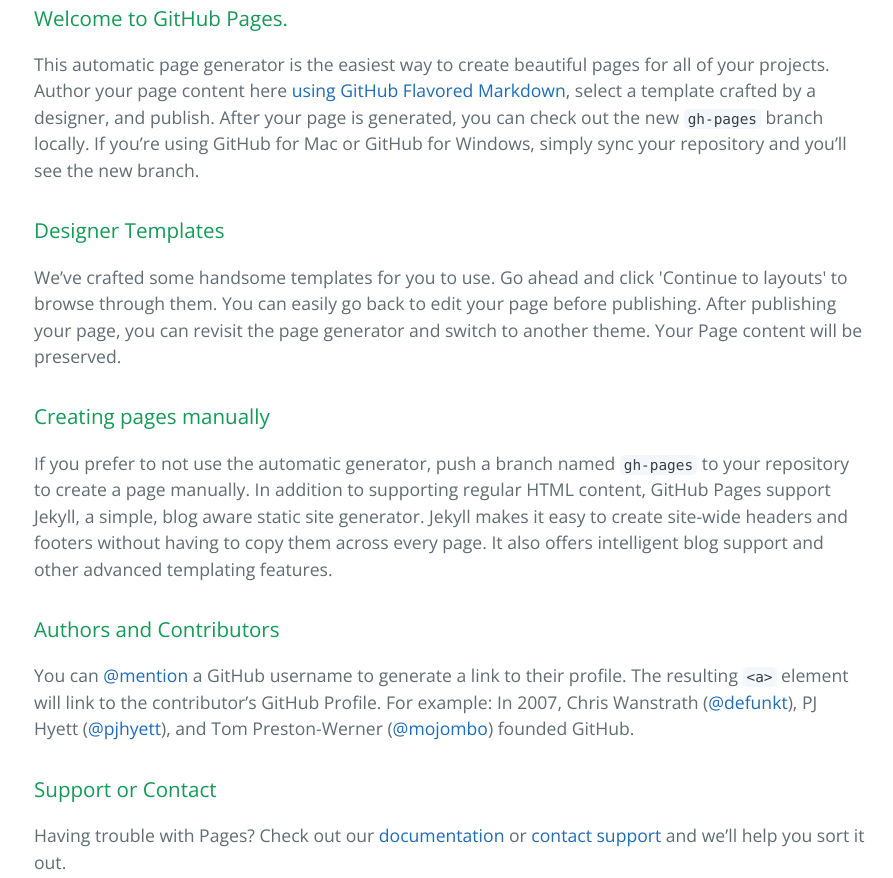
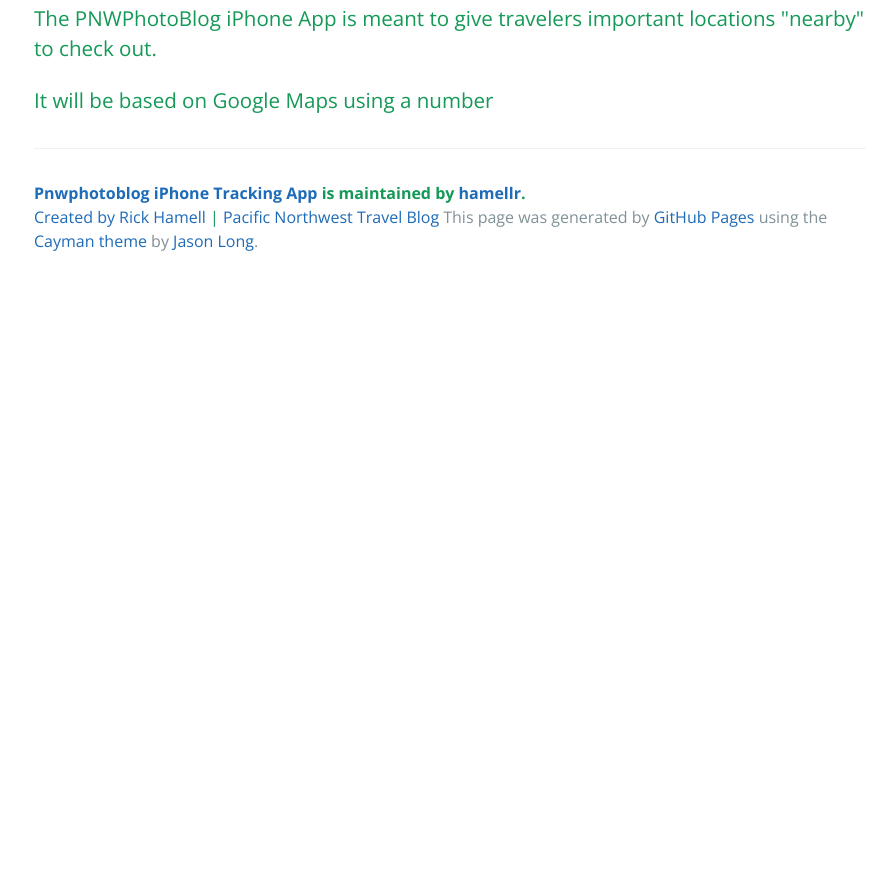
Before and after one commit to hamellr/PNWPhotoblog, a plain HTML site: page index.html in a window 1280 px wide. Shown: the part 412-1290 px from the top of the page, without its empty margins (190-1083 px from the left). After the commit the page ends 800 px from the top, so only its background shows below. Drawn offline with nearby package versions, Linux system fonts and the light colour scheme.

Commit message:
Update index.html

```diff
--- a/index.html
+++ b/index.html
@@ -4,6 +4,7 @@
     <meta charset="UTF-8">
     <title>Pnwphotoblog iPhone Tracking App by hamellr</title>
     <meta name="viewport" content="width=device-width, initial-scale=1">
+    <meta name="description" content="PNWPhotoblog Application Contact us page" />
     <link rel="stylesheet" type="text/css" href="stylesheets/normalize.css" media="screen">
     <link href='http://fonts.googleapis.com/css?family=Open+Sans:400,700' rel='stylesheet' type='text/css'>
     <link rel="stylesheet" type="text/css" href="stylesheets/stylesheet.css" media="screen">
@@ -20,33 +21,19 @@
 
     <section class="main-content">
       <h3>
-<a id="welcome-to-github-pages" class="anchor" href="#welcome-to-github-pages" aria-hidden="true"><span class="octicon octicon-link"></span></a>Welcome to GitHub Pages.</h3>
 
-<p>This automatic page generator is the easiest way to create beautiful pages for all of your projects. Author your page content here <a href="https://guides.github.com/features/mastering-markdown/">using GitHub Flavored Markdown</a>, select a template crafted by a designer, and publish. After your page is generated, you can check out the new <code>gh-pages</code> branch locally. If you’re using GitHub for Mac or GitHub for Windows, simply sync your repository and you’ll see the new branch.</p>
+The PNWPhotoBlog iPhone App is meant to give travelers important locations "nearby" to check out.
 
-<h3>
-<a id="designer-templates" class="anchor" href="#designer-templates" aria-hidden="true"><span class="octicon octicon-link"></span></a>Designer Templates</h3>
+<br><p>
 
-<p>We’ve crafted some handsome templates for you to use. Go ahead and click 'Continue to layouts' to browse through them. You can easily go back to edit your page before publishing. After publishing your page, you can revisit the page generator and switch to another theme. Your Page content will be preserved.</p>
 
-<h3>
-<a id="creating-pages-manually" class="anchor" href="#creating-pages-manually" aria-hidden="true"><span class="octicon octicon-link"></span></a>Creating pages manually</h3>
+</p>It will be based on Google Maps using a number
 
-<p>If you prefer to not use the automatic generator, push a branch named <code>gh-pages</code> to your repository to create a page manually. In addition to supporting regular HTML content, GitHub Pages support Jekyll, a simple, blog aware static site generator. Jekyll makes it easy to create site-wide headers and footers without having to copy them across every page. It also offers intelligent blog support and other advanced templating features.</p>
 
-<h3>
-<a id="authors-and-contributors" class="anchor" href="#authors-and-contributors" aria-hidden="true"><span class="octicon octicon-link"></span></a>Authors and Contributors</h3>
-
-<p>You can <a href="https://github.com/blog/821" class="user-mention">@mention</a> a GitHub username to generate a link to their profile. The resulting <code>&lt;a&gt;</code> element will link to the contributor’s GitHub Profile. For example: In 2007, Chris Wanstrath (<a href="https://github.com/defunkt" class="user-mention">@defunkt</a>), PJ Hyett (<a href="https://github.com/pjhyett" class="user-mention">@pjhyett</a>), and Tom Preston-Werner (<a href="https://github.com/mojombo" class="user-mention">@mojombo</a>) founded GitHub.</p>
-
-<h3>
-<a id="support-or-contact" class="anchor" href="#support-or-contact" aria-hidden="true"><span class="octicon octicon-link"></span></a>Support or Contact</h3>
-
-<p>Having trouble with Pages? Check out our <a href="https://help.github.com/pages">documentation</a> or <a href="https://github.com/contact">contact support</a> and we’ll help you sort it out.</p>
 
       <footer class="site-footer">
         <span class="site-footer-owner"><a href="https://github.com/hamellr/pnwphotoblog.github.io">Pnwphotoblog iPhone Tracking App</a> is maintained by <a href="https://github.com/hamellr">hamellr</a>.</span>
-
+<a href="http://RickHamell.com">Created by Rick Hamell</a> | <a href="http://PNWPhotoblog.com/">Pacific Northwest Travel Blog</a>
         <span class="site-footer-credits">This page was generated by <a href="https://pages.github.com">GitHub Pages</a> using the <a href="https://github.com/jasonlong/cayman-theme">Cayman theme</a> by <a href="https://twitter.com/jasonlong">Jason Long</a>.</span>
       </footer>
 
```
